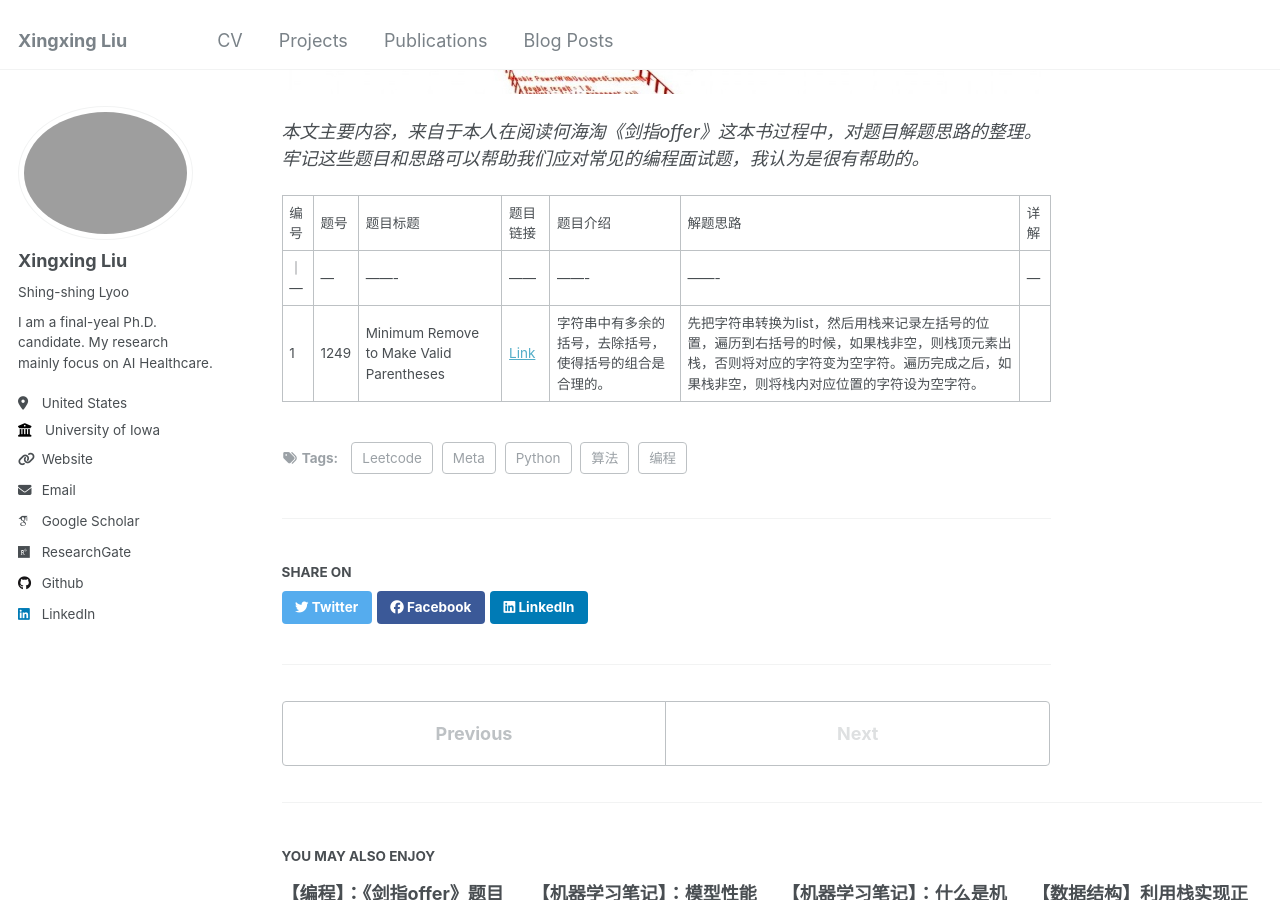
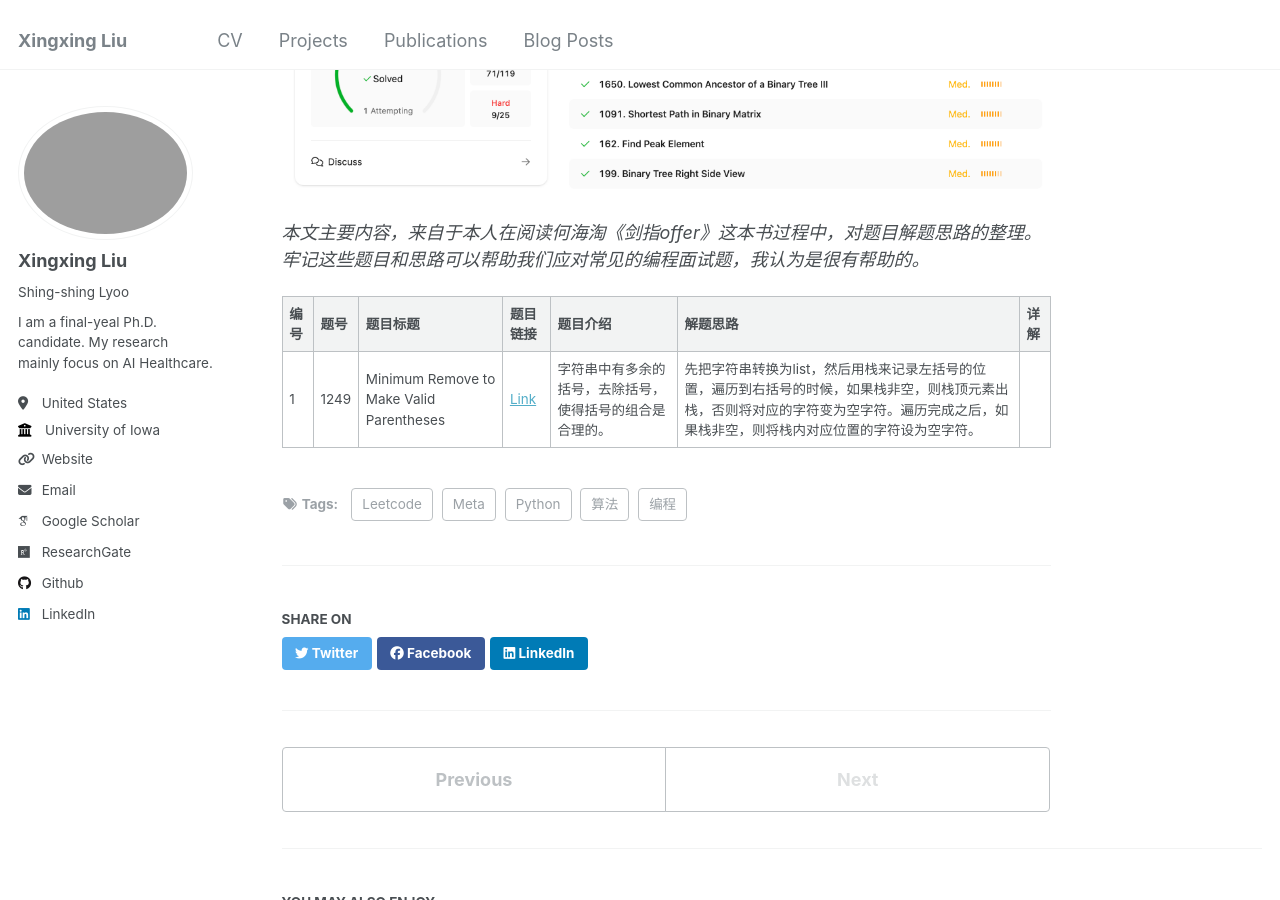
Before and after one commit to xxliu1996/xxliu1996.github.io, a Jekyll site: the page built from _posts/2024-11-10-blog-leetcode-meta.md, in a window 1280 px wide and 900 px high, scrolled down 465 px. Built offline with Jekyll 4.4.1, drawn with Linux system fonts in a browser that asks for light colours; some web fonts are replaced.

Commit message:
update blog 2024-blog-leetcode-meta

```diff
--- a/_posts/2024-11-10-blog-leetcode-meta.md
+++ b/_posts/2024-11-10-blog-leetcode-meta.md
@@ -9,10 +9,10 @@ tags:
   - Python
   - 算法
 ---
-<img src='/images/blog/2024-coding-interview-questions-summary/2024-coding-interview-jianzhioffer.jpg'>
+<img src='/images/blog/2024-leetcode-meta/blog-leetcode-meta-1.png'>
 
 *本文主要内容，来自于本人在阅读何海淘《剑指offer》这本书过程中，对题目解题思路的整理。牢记这些题目和思路可以帮助我们应对常见的编程面试题，我认为是很有帮助的。*
 
 |编号|题号|题目标题|题目链接|题目介绍|解题思路|详解|
-｜---|---|-------|------|-------|-------|---|
+|---|----|-------|------|-------|-------|---|
 |1|1249|Minimum Remove to Make Valid Parentheses|[Link](https://leetcode.com/problems/minimum-remove-to-make-valid-parentheses/description/)|字符串中有多余的括号，去除括号，使得括号的组合是合理的。|先把字符串转换为list，然后用栈来记录左括号的位置，遍历到右括号的时候，如果栈非空，则栈顶元素出栈，否则将对应的字符变为空字符。遍历完成之后，如果栈非空，则将栈内对应位置的字符设为空字符。||
```
Also changed, not shown: images/blog/2024-leetcode-meta/blog-leetcode-meta-1.png (added), 3 other files.
